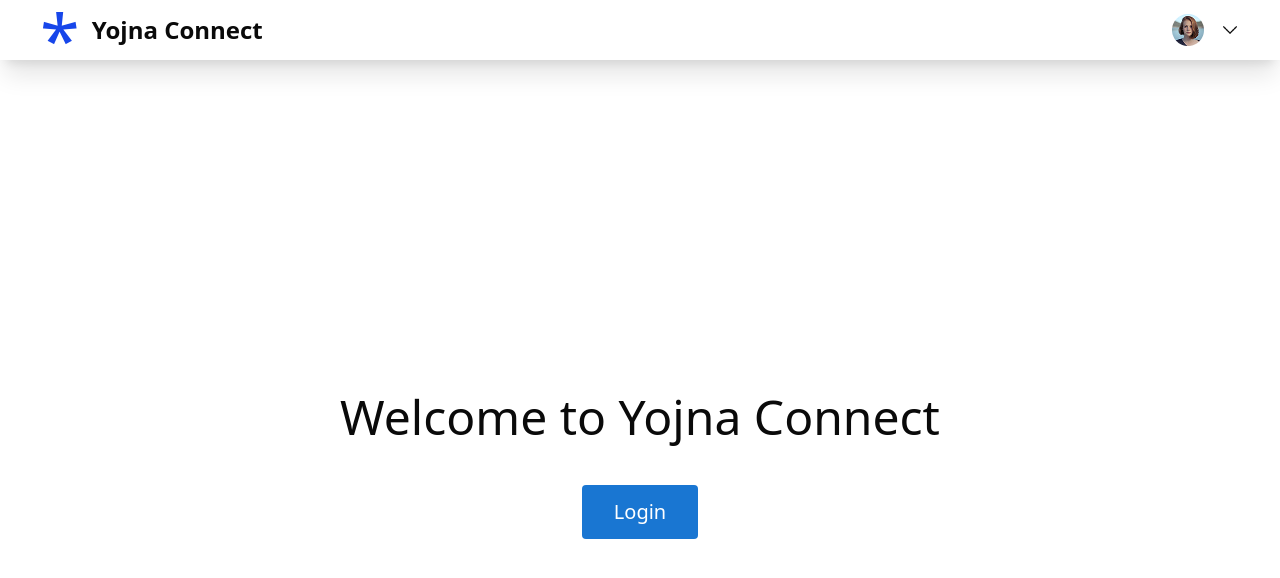
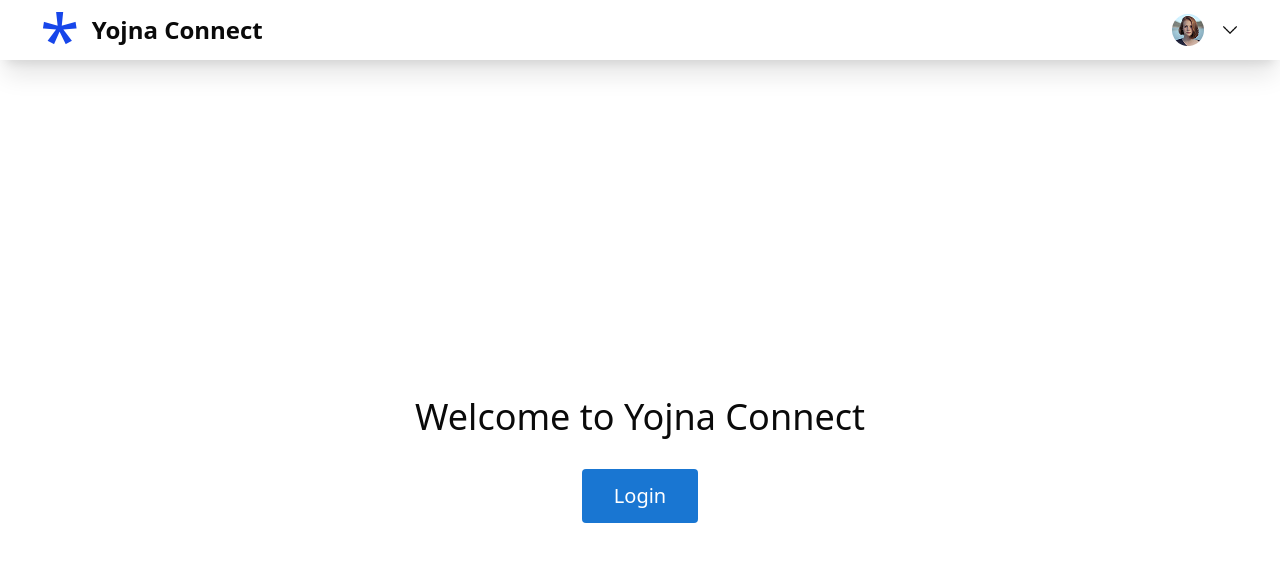
Before and after one commit to KrishnaKalra/yojna-connect-frontend, a Next.js app: page / in a window 1280 px wide. Shown: the top 578 px of the page. Built offline with nearby package versions, Linux system fonts and the light colour scheme.

Commit message:
few changes

```diff
--- a/src/app/page.js
+++ b/src/app/page.js
@@ -8,8 +8,9 @@
       alignItems: "center",
       minHeight: "100vh",
       flexDirection: "column"
+
     }}>
-      <h1 style={{ fontSize: "3rem" }}>Welcome to Yojna Connect</h1>
+      <h1 className="text-center md:text-4xl text-2xl">Welcome to Yojna Connect</h1>
       <a href="/login" style={{
         marginTop: "2rem",
         padding: "0.75rem 2rem",
```
